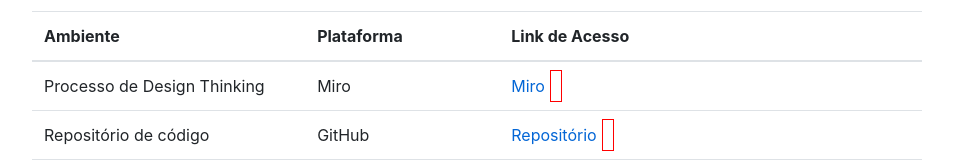
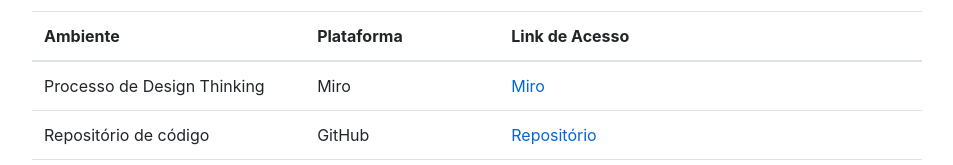
Before and after one commit to ICEI-PUC-Minas-PMGCC-TI/ti-1-pmg-cc-t-20241-workoutmotion, a plain HTML site: page docs/index.html in a window 1280 px wide. Shown: the part 2982-3147 px from the top of the page, without its empty margins (293-1246 px from the left). Drawn offline with Linux system fonts and the light colour scheme.

Commit message:
Update index.html

```diff
--- a/docs/index.html
+++ b/docs/index.html
@@ -362,12 +362,12 @@
                     <tr>
                         <td>Processo de Design Thinking</td>
                         <td>Miro</td>
-                        <td><a href="https://miro.com/app/board/uXjVKZunCbs=/">Miro</a><span class="exemplo"></span></td>
+                        <td><a href="https://miro.com/app/board/uXjVKZunCbs=/">Miro</a><span
                     </tr>
                     <tr>
                         <td>Repositório de código</td>
                         <td>GitHub</td>
-                        <td><a href="https://github.com/ICEI-PUC-Minas-PMGCC-TI/ti-1-pmg-cc-t-20241-workoutmotion">Repositório</a><span class="exemplo"></span></td>
+                        <td><a href="https://github.com/ICEI-PUC-Minas-PMGCC-TI/ti-1-pmg-cc-t-20241-workoutmotion">Repositório</a><span
                     </tr>
                     <tr>
                         <td>Hospedagem do site</td>
```
